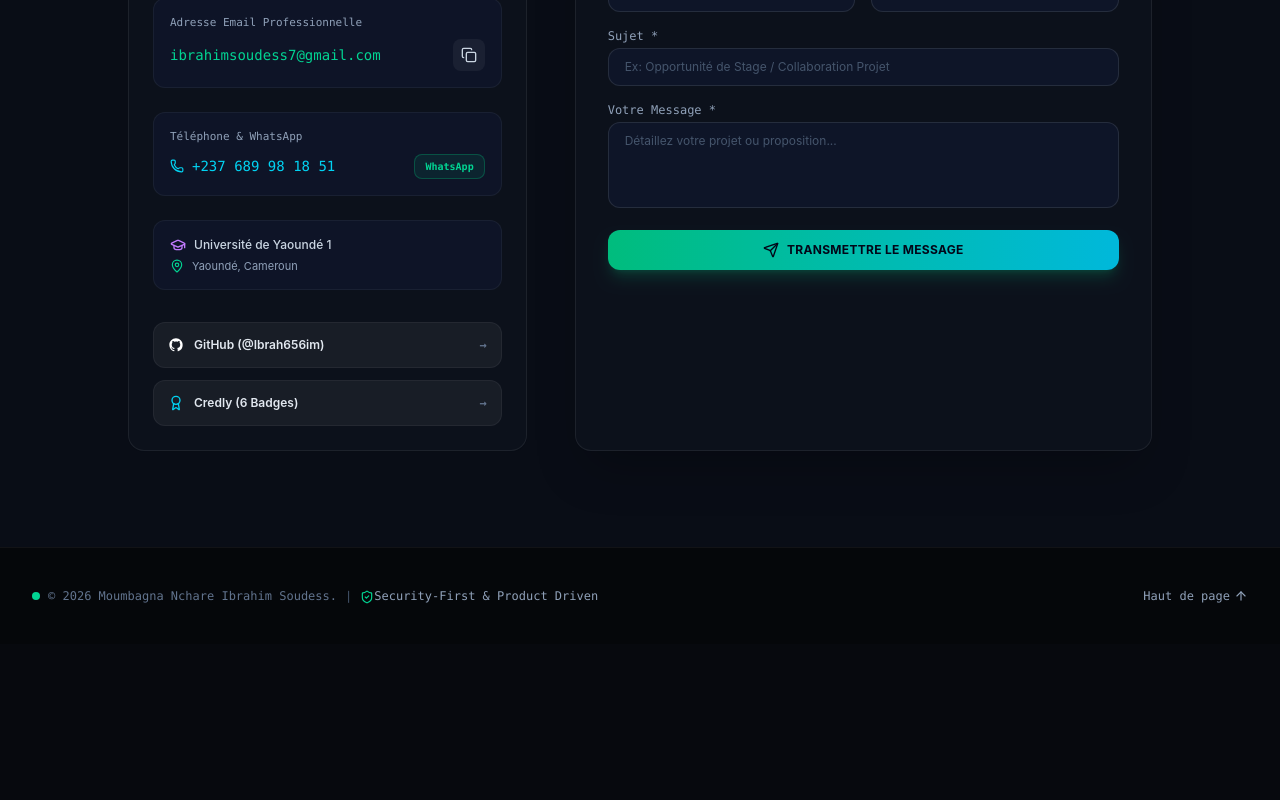
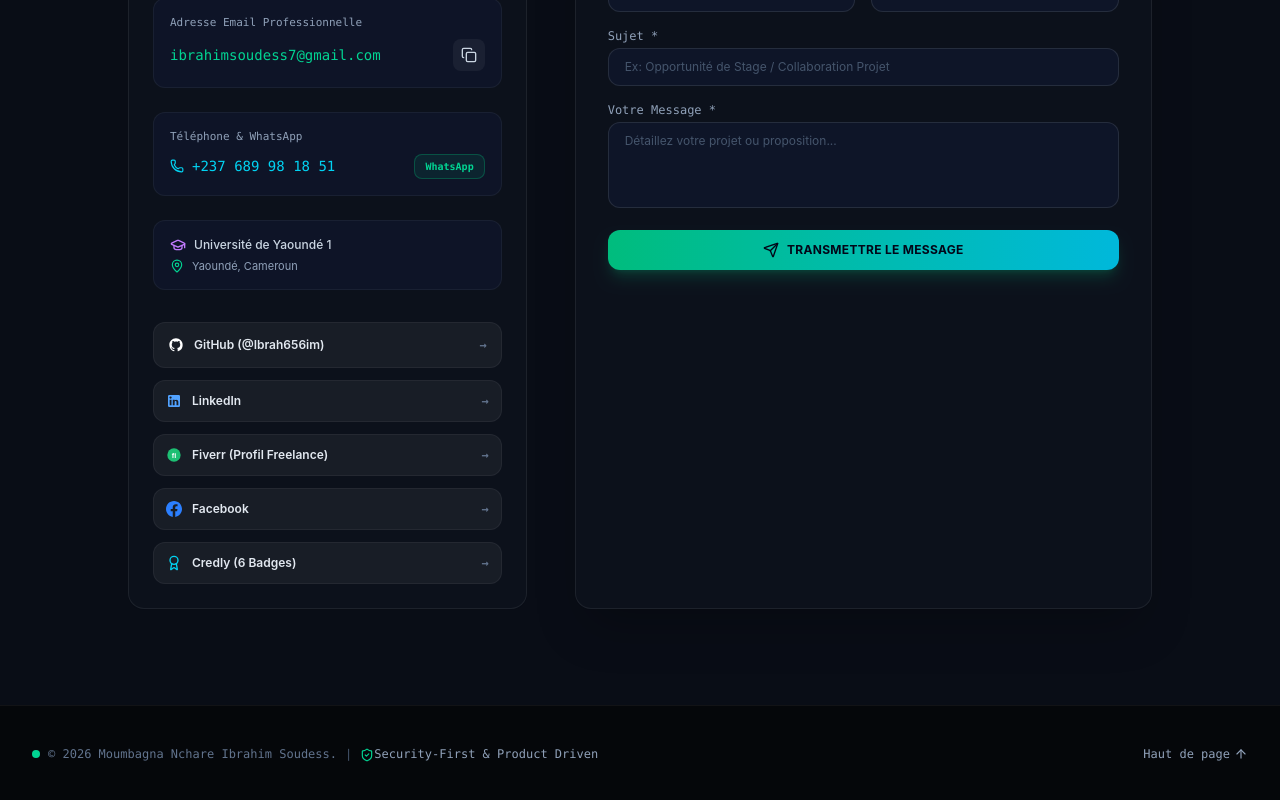
Before and after one commit to moumbagnanchareibrahimsoudess-design/portfolio-ibrahim, a React (Vite) app: page / in a window 1280 px wide. Shown: the part 7183-7983 px from the top of the page. Before the commit the page ends 7827 px from the top, so only its background shows below. Built offline with nearby package versions, Linux system fonts and the light colour scheme.

Commit message:
feat: ajout des profils LinkedIn, Fiverr et Facebook sur le portfolio et le CV

```diff
--- a/public/cv.html
+++ b/public/cv.html
@@ -371,7 +371,15 @@
         </div>
         <div class="contact-item">
           <span class="contact-label">Profil Credly</span>
-          <span class="contact-val">credly.com/users/...</span>
+          <span class="contact-val">credly.com/users/moumbagna-nchare-ibrahim-soudess</span>
+        </div>
+        <div class="contact-item">
+          <span class="contact-label">LinkedIn</span>
+          <span class="contact-val">linkedin.com/in/moumbagna-nchare-ibrahim-soudess-85072a390</span>
+        </div>
+        <div class="contact-item">
+          <span class="contact-label">Fiverr Freelance</span>
+          <span class="contact-val">fiverr.com/ibrahimsoudes1</span>
         </div>
       </div>
 
--- a/src/components/Contact.jsx
+++ b/src/components/Contact.jsx
@@ -1,6 +1,7 @@
 import React, { useState } from 'react';
 import { Mail, Award, Send, Check, Copy, MessageSquare, Sparkles, Phone, MapPin, GraduationCap } from 'lucide-react';
 import GithubIcon from './icons/GithubIcon';
+import { LinkedinIcon, FacebookIcon, FiverrIcon } from './icons/SocialIcons';
 import confetti from 'canvas-confetti';
 import { portfolioData } from '../data/portfolioData';
 
@@ -170,10 +171,49 @@ export default function Contact({ lang }) {
                 </a>
 
                 <a
+                  href={portfolioData.personal.linkedin}
+                  target="_blank"
+                  rel="noopener noreferrer"
+                  className="flex items-center justify-between p-3 rounded-xl bg-white/5 hover:bg-white/10 text-slate-200 text-xs font-semibold border border-white/5 transition-all group"
+                >
+                  <span className="flex items-center gap-2.5">
+                    <LinkedinIcon className="w-4 h-4 text-blue-400" />
+                    <span>LinkedIn</span>
+                  </span>
+                  <span className="text-slate-500 group-hover:text-blue-400 font-mono">→</span>
+                </a>
+
+                <a
+                  href={portfolioData.personal.fiverr}
+                  target="_blank"
+                  rel="noopener noreferrer"
+                  className="flex items-center justify-between p-3 rounded-xl bg-white/5 hover:bg-white/10 text-slate-200 text-xs font-semibold border border-white/5 transition-all group"
+                >
+                  <span className="flex items-center gap-2.5">
+                    <FiverrIcon className="w-4 h-4" />
+                    <span>Fiverr (Profil Freelance)</span>
+                  </span>
+                  <span className="text-slate-500 group-hover:text-emerald-400 font-mono">→</span>
+                </a>
+
+                <a
+                  href={portfolioData.personal.facebook}
+                  target="_blank"
+                  rel="noopener noreferrer"
+                  className="flex items-center justify-between p-3 rounded-xl bg-white/5 hover:bg-white/10 text-slate-200 text-xs font-semibold border border-white/5 transition-all group"
+                >
+                  <span className="flex items-center gap-2.5">
+                    <FacebookIcon className="w-4 h-4 text-blue-500" />
+                    <span>Facebook</span>
+                  </span>
+                  <span className="text-slate-500 group-hover:text-blue-400 font-mono">→</span>
+                </a>
+
+                <a
                   href={portfolioData.personal.credly}
                   target="_blank"
                   rel="noopener noreferrer"
-                  className="flex items-center justify-between p-3.5 rounded-xl bg-white/5 hover:bg-white/10 text-slate-200 text-xs font-semibold border border-white/5 transition-all group"
+                  className="flex items-center justify-between p-3 rounded-xl bg-white/5 hover:bg-white/10 text-slate-200 text-xs font-semibold border border-white/5 transition-all group"
                 >
                   <span className="flex items-center gap-2.5">
                     <Award className="w-4 h-4 text-cyan-400" />
--- /dev/null
+++ b/src/components/icons/SocialIcons.jsx
@@ -0,0 +1,26 @@
+import React from 'react';
+
+export function LinkedinIcon({ className = "w-4 h-4" }) {
+  return (
+    <svg className={className} fill="currentColor" viewBox="0 0 24 24">
+      <path d="M19 3a2 2 0 0 1 2 2v14a2 2 0 0 1-2 2H5a2 2 0 0 1-2-2V5a2 2 0 0 1 2-2h14m-.5 15.5v-5.3a3.26 3.26 0 0 0-3.26-3.26c-.85 0-1.84.52-2.28 1.3v-1.11h-2.79v8.37h2.79v-4.93c0-.77.62-1.4 1.39-1.4a1.4 1.4 0 0 1 1.4 1.4v4.93h2.75M6.88 8.56a1.68 1.68 0 0 0 1.68-1.68c0-.93-.75-1.69-1.68-1.69a1.69 1.69 0 0 0-1.69 1.69c0 .93.76 1.68 1.69 1.68m1.39 9.94v-8.37H5.5v8.37h2.77z"/>
+    </svg>
+  );
+}
+
+export function FacebookIcon({ className = "w-4 h-4" }) {
+  return (
+    <svg className={className} fill="currentColor" viewBox="0 0 24 24">
+      <path d="M24 12.073c0-6.627-5.373-12-12-12s-12 5.373-12 12c0 5.99 4.388 10.954 10.125 11.854v-8.385H7.078v-3.47h3.047V9.43c0-3.007 1.792-4.669 4.533-4.669 1.312 0 2.686.235 2.686.235v2.953H15.83c-1.491 0-1.956.925-1.956 1.874v2.25h3.328l-.532 3.47h-2.796v8.385C19.612 23.027 24 18.062 24 12.073z"/>
+    </svg>
+  );
+}
+
+export function FiverrIcon({ className = "w-4 h-4" }) {
+  return (
+    <svg className={className} fill="currentColor" viewBox="0 0 24 24">
+      <circle cx="12" cy="12" r="10" fill="#1dbf73" />
+      <text x="12" y="16" fill="#ffffff" fontSize="11" fontWeight="900" fontFamily="sans-serif" textAnchor="middle">fi</text>
+    </svg>
+  );
+}
--- a/src/data/portfolioData.js
+++ b/src/data/portfolioData.js
@@ -21,7 +21,9 @@ export const portfolioData = {
     email: "ibrahimsoudess7@gmail.com",
     github: "https://github.com/Ibrah656im",
     credly: "https://www.credly.com/users/moumbagna-nchare-ibrahim-soudess/badges",
-    linkedin: "https://linkedin.com",
+    linkedin: "https://www.linkedin.com/in/moumbagna-nchare-ibrahim-soudess-85072a390",
+    fiverr: "https://fr.fiverr.com/ibrahimsoudes1",
+    facebook: "https://www.facebook.com/ibrahim.soudess.ibrahim.soudess",
     availableFor: {
       fr: "Stages, Alternances, Projets Innovants & Collaborations",
       en: "Internships, Apprenticeships, Innovative Projects & Collaborations"
```
